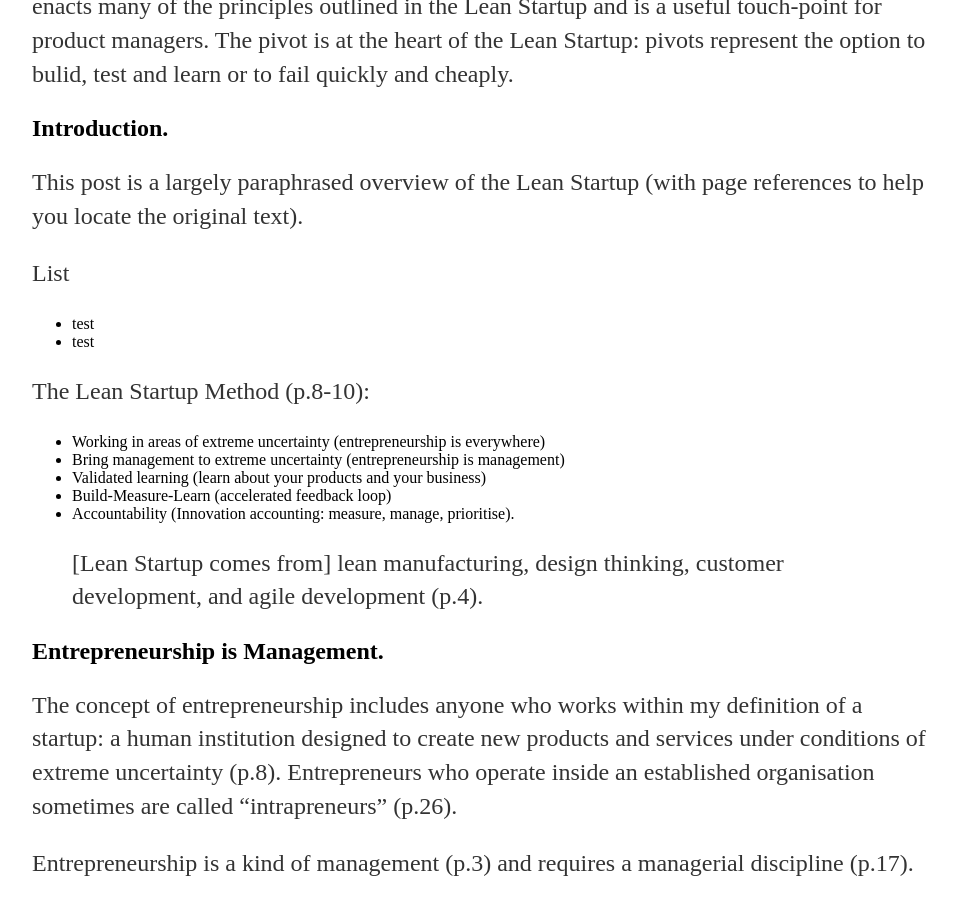
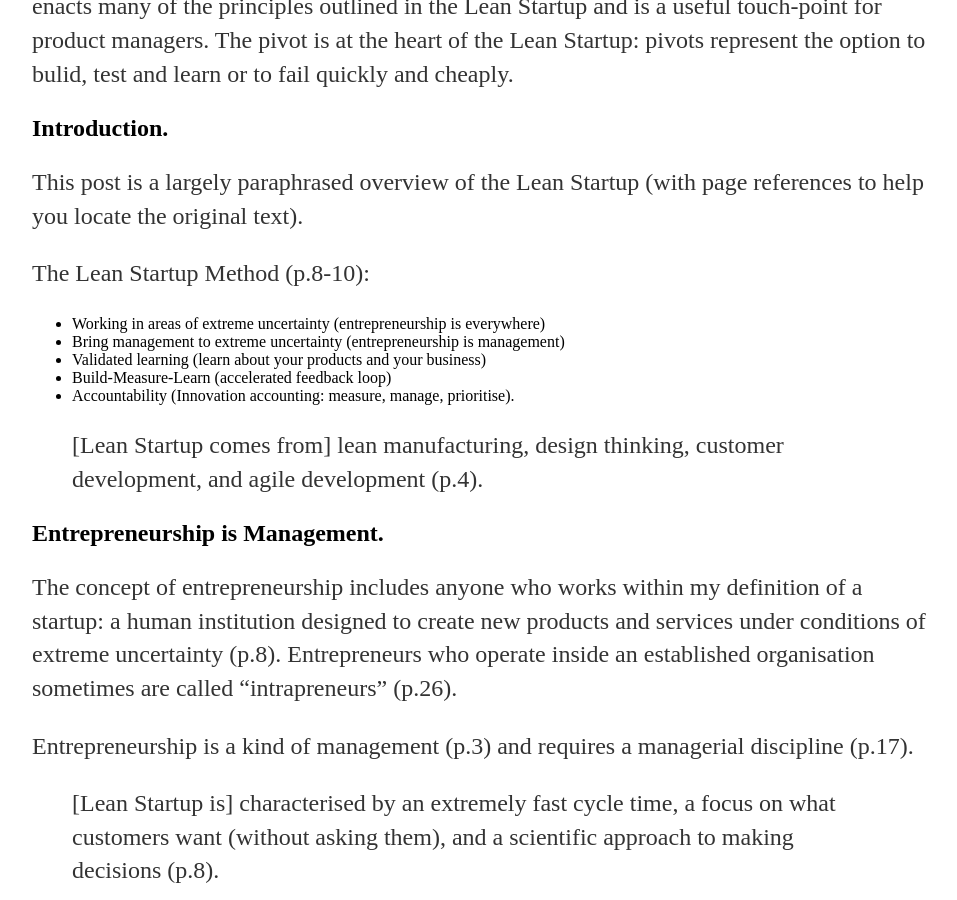
Before and after one commit to scottcolfer/scottcolfer.github.io, a Jekyll site: the page built from _posts/2012-06-05-lean-startup-for-product-managers.md, in a window 1280 px wide and 900 px high, scrolled down 427 px. Shown: the whole window, without its empty margins (160-1117 px from the left). Built offline with Jekyll 4.4.1, drawn with Linux system fonts in a browser that asks for light colours.

Commit message:
Update 2012-06-05-lean-startup-for-product-managers.md

```diff
--- a/_posts/2012-06-05-lean-startup-for-product-managers.md
+++ b/_posts/2012-06-05-lean-startup-for-product-managers.md
@@ -9,10 +9,6 @@
 
 ## Introduction.
 This post is a largely paraphrased overview of the Lean Startup (with page references to help you locate the original text).
-
-List
-- test
-- test
 
 The Lean Startup Method (p.8-10):
 - Working in areas of extreme uncertainty (entrepreneurship is everywhere)
```
